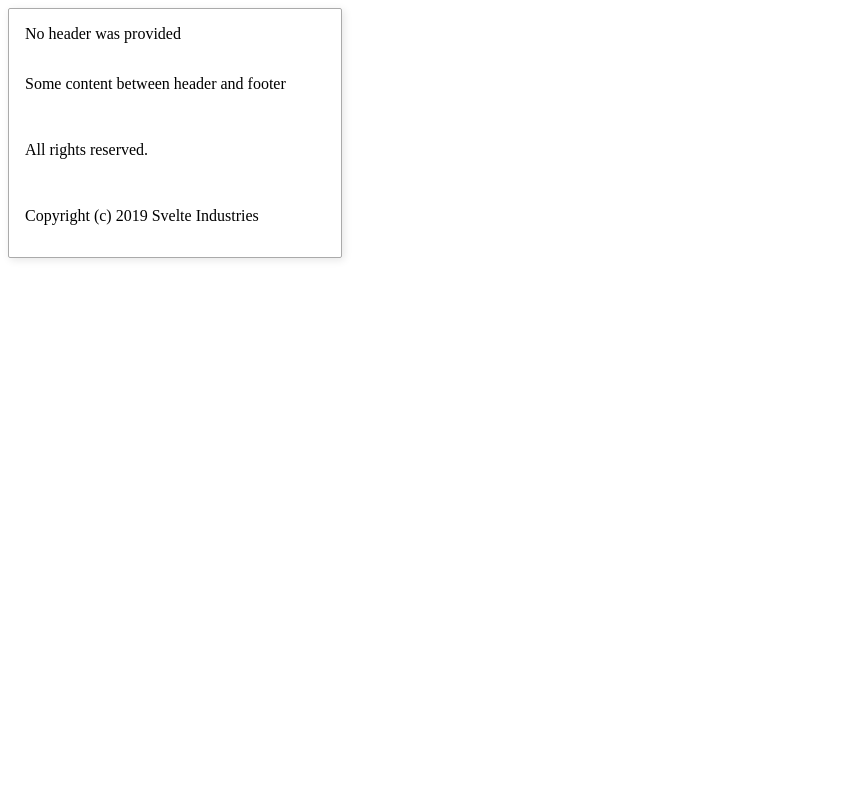
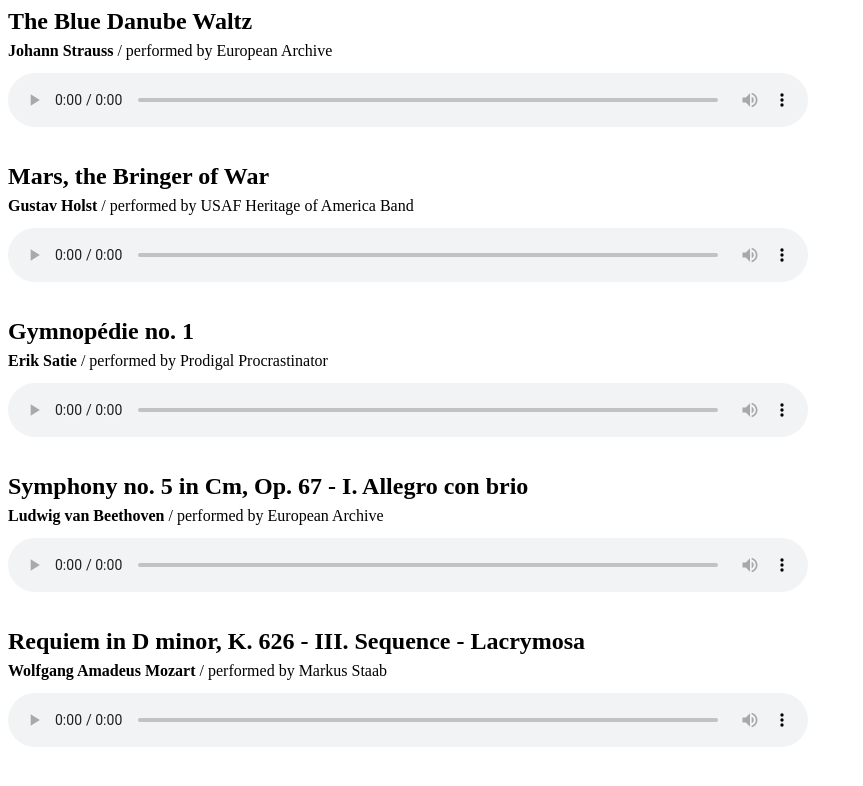
Before and after one commit to mooninlearn/learn-svelte-web-official_tutorial, a Svelte app: page / in a window 1280 px wide. Shown: the top 786 px of the page, without its empty margins (0-863 px from the left). Built offline with nearby package versions, Linux system fonts and the light colour scheme.

Commit message:
Module context  Sharing code

```diff
--- a/src/App.svelte
+++ b/src/App.svelte
@@ -1,10 +1,43 @@
 <script>
-	import Box from './Box.svelte'
+	import AudioPlayer from './AudioPlayer.svelte';
 </script>
 
-<Box>
-	<svelte:fragment slot="footer">
-		<p>All rights reserved.</p>
-		<p>Copyright (c) 2019 Svelte Industries</p>
-	</svelte:fragment>
-</Box>
+<!-- https://musopen.org/music/9862-the-blue-danube-op-314/ -->
+<AudioPlayer
+	src="https://sveltejs.github.io/assets/music/strauss.mp3"
+	title="The Blue Danube Waltz"
+	composer="Johann Strauss"
+	performer="European Archive"
+/>
+
+<!-- https://musopen.org/music/43775-the-planets-op-32/ -->
+<AudioPlayer
+	src="https://sveltejs.github.io/assets/music/holst.mp3"
+	title="Mars, the Bringer of War"
+	composer="Gustav Holst"
+	performer="USAF Heritage of America Band"
+/>
+
+<!-- https://musopen.org/music/8010-3-gymnopedies/ -->
+<AudioPlayer
+	src="https://sveltejs.github.io/assets/music/satie.mp3"
+	title="Gymnopédie no. 1"
+	composer="Erik Satie"
+	performer="Prodigal Procrastinator"
+/>
+
+<!-- https://musopen.org/music/2567-symphony-no-5-in-c-minor-op-67/ -->
+<AudioPlayer
+	src="https://sveltejs.github.io/assets/music/beethoven.mp3"
+	title="Symphony no. 5 in Cm, Op. 67 - I. Allegro con brio"
+	composer="Ludwig van Beethoven"
+	performer="European Archive"
+/>
+
+<!-- https://musopen.org/music/43683-requiem-in-d-minor-k-626/ -->
+<AudioPlayer
+	src="https://sveltejs.github.io/assets/music/mozart.mp3"
+	title="Requiem in D minor, K. 626 - III. Sequence - Lacrymosa"
+	composer="Wolfgang Amadeus Mozart"
+	performer="Markus Staab"
+/>
--- /dev/null
+++ b/src/AudioPlayer.svelte
@@ -0,0 +1,46 @@
+<script context="module">
+	let current;
+</script>
+
+<script>
+	export let src;
+	export let title;
+	export let composer;
+	export let performer;
+
+	let audio;
+	let paused = true;
+
+	function stopOthers() {
+		if (current && current !== audio) current.pause();
+		current = audio;
+	}
+</script>
+
+<article class:playing={!paused}>
+	<h2>{title}</h2>
+	<p><strong>{composer}</strong> / performed by {performer}</p>
+
+	<audio
+		bind:this={audio}
+		bind:paused
+		on:play={stopOthers}
+		controls
+		{src}
+	></audio>
+</article>
+
+<style>
+	article {
+		margin: 0 0 1em 0; max-width: 800px;
+	}
+	h2, p {
+		margin: 0 0 0.3em 0;
+	}
+	audio {
+		width: 100%; margin: 0.5em 0 1em 0;
+	}
+	.playing {
+		color: #ff3e00;
+	}
+</style>
--- a/src/Box.svelte
+++ /dev/null
@@ -1,20 +0,0 @@
-<div class="box">
-	<slot name="header">No header was provided</slot>
-	<p>Some content between header and footer</p>
-	<slot name="footer"></slot>
-</div>
-
-<style>
-	.box {
-		width: 300px;
-		border: 1px solid #aaa;
-		border-radius: 2px;
-		box-shadow: 2px 2px 8px rgba(0, 0, 0, 0.1);
-		padding: 1em;
-		margin: 0 0 1em 0;
-
-		display: flex;
-		flex-direction: column;
-		gap: 1em;
-	}
-</style>
```
Also changed, not shown: 1 other file (tests, documents, lock files or other folders).
